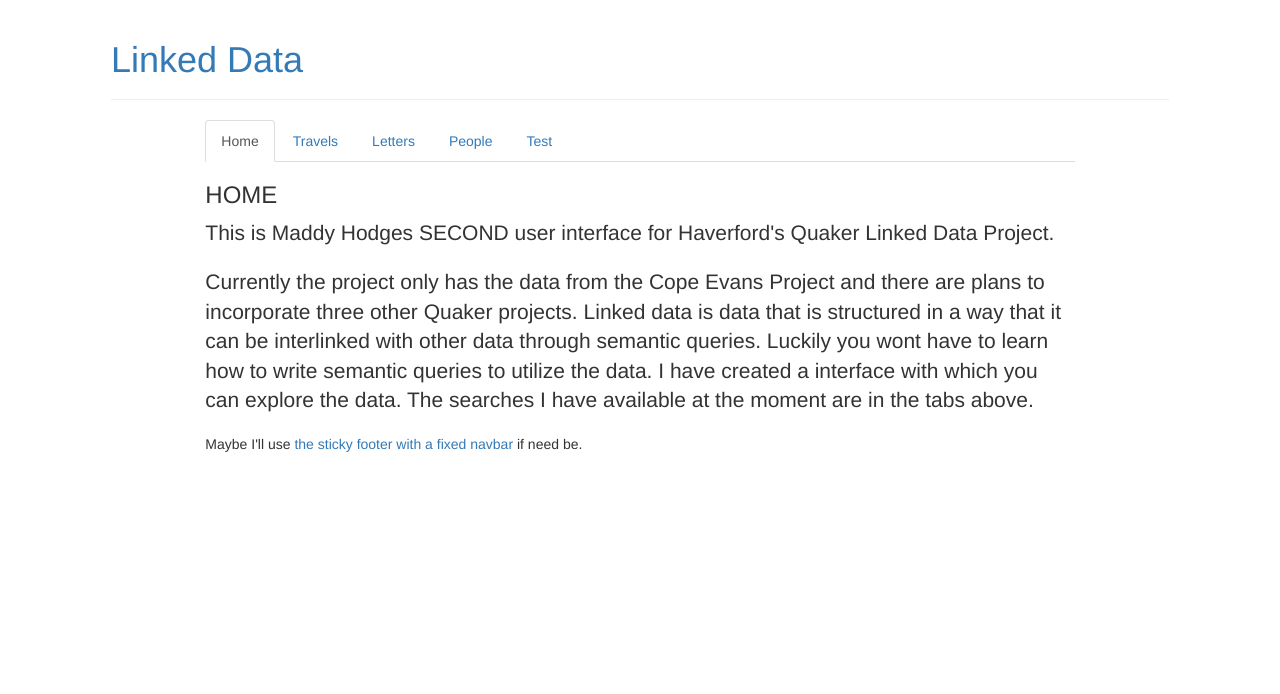
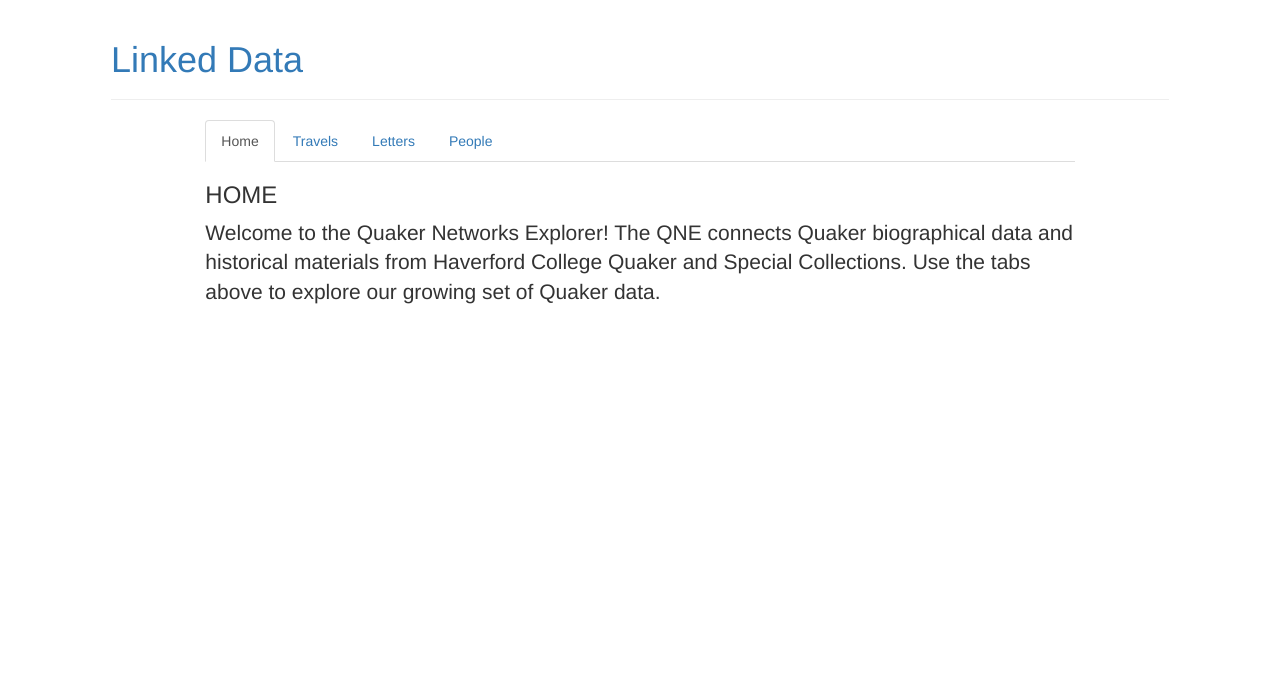
Before and after one commit to HCDigitalScholarship/LinkedFlask, a Flask app: page / in a window 1280 px wide. Shown: the top 694 px of the page. Run offline with Flask 2, Linux system fonts and the light colour scheme; some libraries are stand-ins or nearby versions.

Commit message:
Changed home

```diff
--- a/templates/home.html
+++ b/templates/home.html
@@ -7,7 +7,6 @@
 	  <li class="active"><a data-toggle="tab" href="#travels">Travels</a></li>
 	  <li><a data-toggle="tab" href="#letters">Letters</a></li>
 	  <li><a data-toggle="tab" href="#people">People</a></li>
-	  <li><a data-toggle="tab" href="#test" >Test</a></li>
 	</ul>
 {% elif tab == "people" %}
 	<ul class="nav nav-tabs">
@@ -15,7 +14,6 @@
 	  <li><a data-toggle="tab" href="#travels">Travels</a></li>
 	  <li><a data-toggle="tab" href="#letters">Letters</a></li>
 	  <li class="active"><a data-toggle="tab" href="#people">People</a></li>
-	  <li><a data-toggle="tab" href="#test" >Test</a></li>
 	</ul>
 {% elif tab == "letters" %}
 	<ul class="nav nav-tabs">
@@ -23,7 +21,6 @@
 	  <li><a data-toggle="tab" href="#travels">Travels</a></li>
 	  <li class="active"><a data-toggle="tab" href="#letters">Letters</a></li>
 	  <li"><a data-toggle="tab" href="#people">People</a></li>
-	  <li><a data-toggle="tab" href="#test" >Test</a></li>
 	</ul>
 {% else %}
 	<ul class="nav nav-tabs">
@@ -31,7 +28,6 @@
 	  <li><a data-toggle="tab" href="#travels">Travels</a></li>
 	  <li><a data-toggle="tab" href="#letters">Letters</a></li>
 	  <li><a data-toggle="tab" href="#people">People</a></li>
-	  <li><a data-toggle="tab" href="#test" >Test</a></li>
 	</ul>
 {% endif %}
 
@@ -39,10 +35,8 @@
 	  <div id="home" class="{{ active[0] }}">
 	    <h3>HOME</h3>
 
-<p class="lead"> This is Maddy Hodges SECOND user interface for Haverford's Quaker Linked Data Project.</p>
-             <p class="lead">Currently the project only has the data from the Cope Evans Project and there are plans to incorporate three other Quaker projects. Linked data is data that is structured in a way that it can be interlinked with other data through semantic queries. Luckily you wont have to learn how to write semantic queries to utilize the data. I have created a interface with which you can explore the data. The searches I have available at the moment are in the tabs above.</p>
+             <p class="lead">Welcome to the Quaker Networks Explorer! The QNE connects Quaker biographical data and historical materials from Haverford College Quaker and Special Collections. Use the tabs above to explore our growing set of Quaker data.</p>
 
-      <p>Maybe I'll use <a href="http://getbootstrap.com/examples/sticky-footer-navbar">the sticky footer with a fixed navbar</a> if need be.</p>
 
 
 	  </div>
@@ -66,7 +60,7 @@
     {% for message in travelform.name.errors %}
          <div>{{ message }}</div>
       {% endfor %}
-        <form action = "http://127.0.0.1:5000/" method = post>
+        <form action = "http://quakerexplorer.haverford.edu/" method = post>
          <fieldset>
             <legend>Find common travels by searching a date or a name</legend>
             <center>
@@ -100,7 +94,7 @@
     {% for message in travelform.name.errors %}
          <div>{{ message }}</div>
       {% endfor %}
-        <form action = "http://127.0.0.1:5000/" method = post>
+        <form action = "http://quakerexplorer.haverford.edu/" method = post>
          <fieldset>
             <center>
             {{ travelform.hidden_tag() }}
@@ -146,7 +140,7 @@
       {% endfor %}
 
 
-      <form action = "http://127.0.0.1:5000/" method = post>
+      <form action = "http://quakerexplorer.haverford.edu/" method = post>
          <fieldset>
             <legend>Search for a certain author or recipient</legend>
             {{ letterform.hidden_tag() }}
@@ -185,7 +179,7 @@
       {% endfor %}
 
      <!-- <form action = "http://127.0.0.1:5000/search" method = post> -->
-      <form action = "http://127.0.0.1:5000/" method = post>
+      <form action = "http://quakerexplorer.haverford.edu/" method = post>
          <fieldset>
          	<center>
             <legend>Search for a particular person</legend>
```
